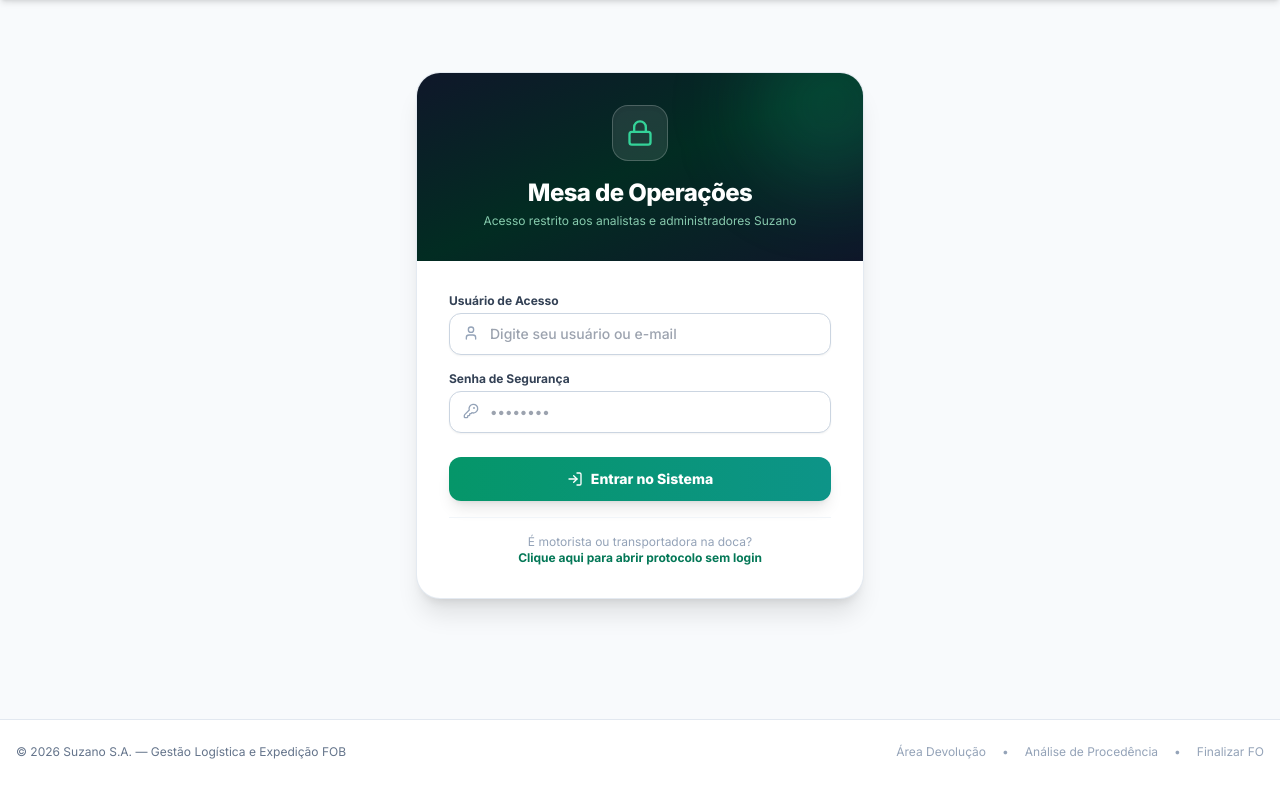
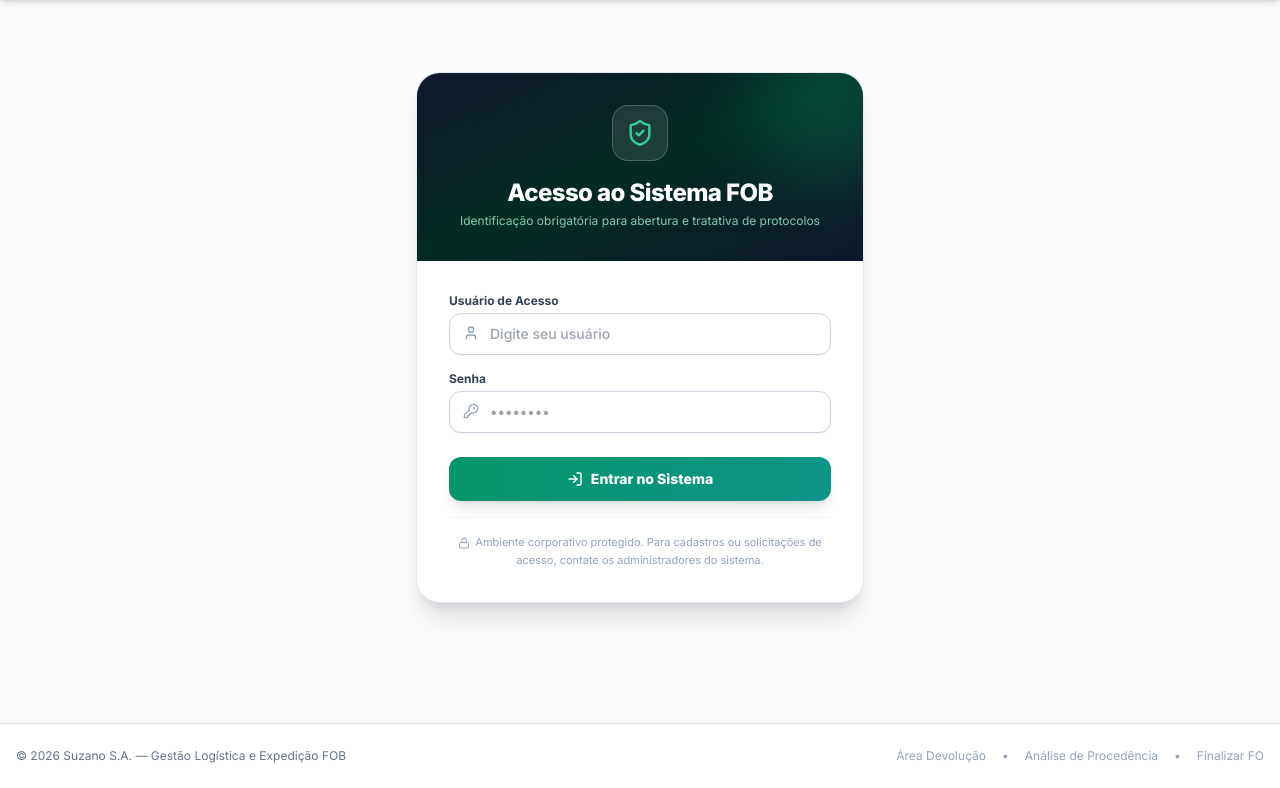
Before and after one commit to oiluiz681-gif/suzano-fob-tracker, a FastAPI app: page /login in a window 1280 px wide. Shown: the part 65-853 px from the top of the page. Before the commit the page ends 824 px from the top, so only its background shows below. Run offline with FastAPI, Linux system fonts and the light colour scheme; some libraries are stand-ins or nearby versions.

Commit message:
Login obrigatorio para protocolos, admin Luiz Fernando Ferreira e gestao de filas

```diff
--- a/templates/login.html
+++ b/templates/login.html
@@ -12,10 +12,10 @@
       <div class="absolute -top-12 -right-12 w-40 h-40 bg-emerald-500/20 rounded-full blur-2xl pointer-events-none"></div>
 
       <div class="w-14 h-14 bg-white/10 rounded-2xl flex items-center justify-center mx-auto mb-4 border border-white/20 shadow-inner">
-        <i data-lucide="lock" class="w-7 h-7 text-emerald-400"></i>
+        <i data-lucide="shield-check" class="w-7 h-7 text-emerald-400"></i>
       </div>
-      <h1 class="text-2xl font-extrabold tracking-tight">Mesa de Operações</h1>
-      <p class="text-xs text-emerald-200/80 mt-1">Acesso restrito aos analistas e administradores Suzano</p>
+      <h1 class="text-2xl font-extrabold tracking-tight">Acesso ao Sistema FOB</h1>
+      <p class="text-xs text-emerald-200/80 mt-1">Identificação obrigatória para abertura e tratativa de protocolos</p>
     </div>
 
     <!-- Formulário de Login -->
@@ -34,14 +34,14 @@
         </label>
         <div class="relative">
           <i data-lucide="user" class="w-4 h-4 text-slate-400 absolute left-3.5 top-3"></i>
-          <input type="text" name="username" id="username" required placeholder="Digite seu usuário ou e-mail"
+          <input type="text" name="username" id="username" required placeholder="Digite seu usuário"
                  class="w-full pl-10 pr-3.5 py-2.5 text-xs sm:text-sm border border-slate-300 rounded-xl focus:ring-2 focus:ring-emerald-500 focus:border-emerald-500 shadow-sm font-medium">
         </div>
       </div>
 
       <div>
         <label class="block text-xs font-bold text-slate-700 mb-1" for="senha">
-          Senha de Segurança
+          Senha
         </label>
         <div class="relative">
           <i data-lucide="key-round" class="w-4 h-4 text-slate-400 absolute left-3.5 top-3"></i>
@@ -59,9 +59,9 @@
       </div>
 
       <div class="pt-4 border-t border-slate-100 text-center">
-        <p class="text-xs text-slate-400">
-          É motorista ou transportadora na doca?<br/>
-          <a href="/nova-ocorrencia" class="text-emerald-700 hover:underline font-bold">Clique aqui para abrir protocolo sem login</a>
+        <p class="text-[11px] text-slate-400 leading-relaxed">
+          <i data-lucide="lock" class="w-3 h-3 inline text-slate-400 mr-0.5"></i>
+          Ambiente corporativo protegido. Para cadastros ou solicitações de acesso, contate os administradores do sistema.
         </p>
       </div>
 
```
